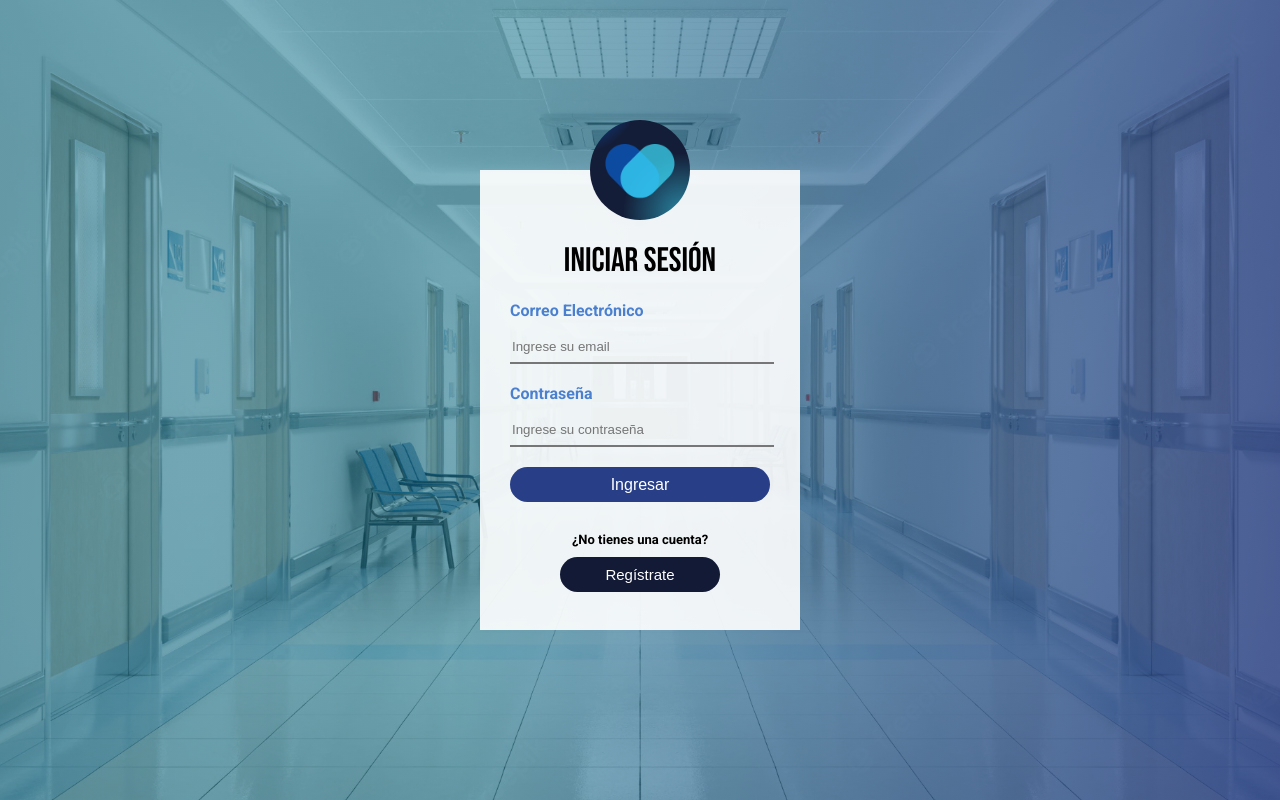
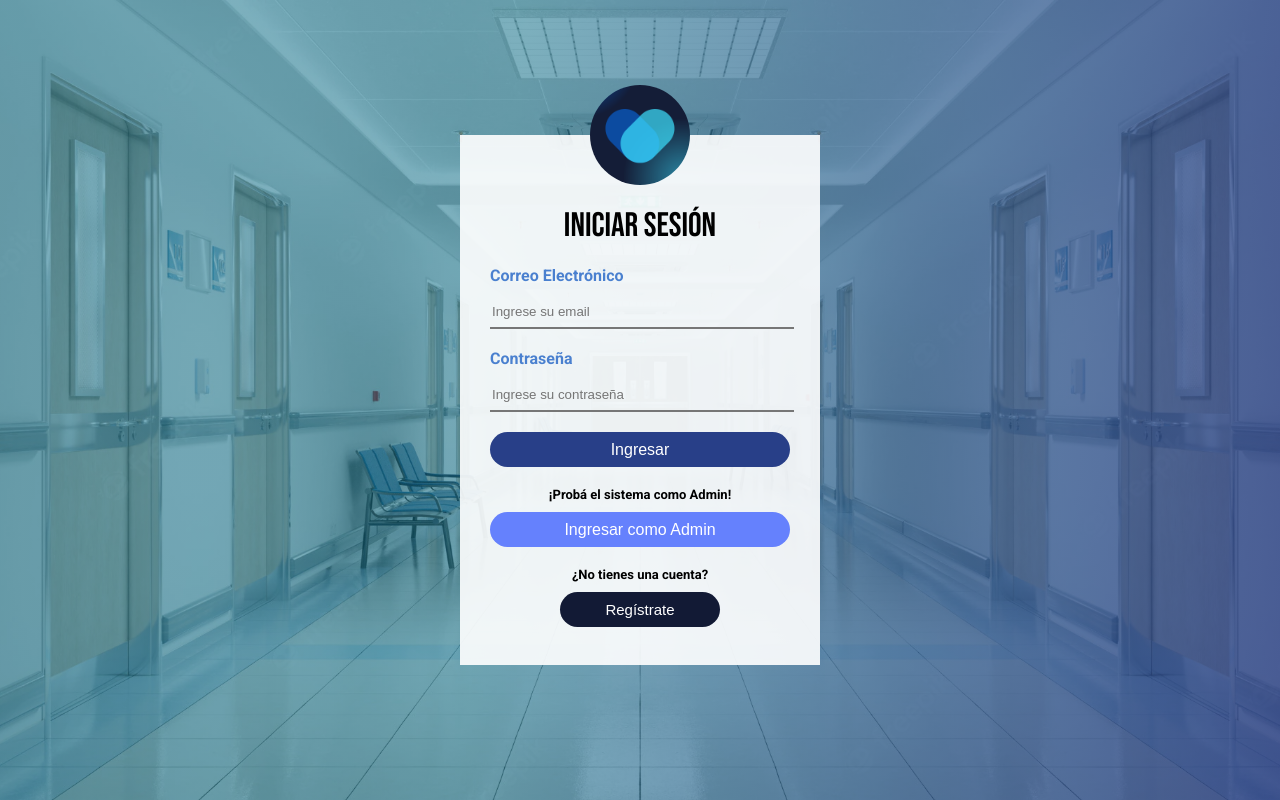
Before and after one commit to AnahiPeralta/Clinica-N-olimpiadas-de-programacion-2022-INET, a PHP site: page / in a window 1280 px wide. Run offline with PHP 8.4, Linux system fonts and the light colour scheme; some web fonts are replaced.

Commit message:
Añadi autovalidación para acceder al admin

```diff
--- a/css/style-login.css
+++ b/css/style-login.css
@@ -21,8 +21,8 @@ body:before{
 }
 
 .login-box {
-    width: 320px;
-    height: 460px;
+    width: 360px;
+    height: 530px;
     background: rgba(255, 255, 255, 0.90);
     color: #fff;
     top: 50%;
@@ -85,6 +85,17 @@ input.material-login-control {
     border-radius: 20px;
 }
 
+.btn-login2{
+  border: none;
+  outline: none;
+  height: 35px;
+  background: #6581fd;
+  color: #fff;
+  font-size: 16px;
+  width:100%;
+  border-radius: 20px;
+}
+
 .btn-login3{
     border: none;
     outline: none;
@@ -108,12 +119,30 @@ input.material-login-control {
   transform: translateY(-3px);
 }
 
+.btn-login2:hover {
+  box-shadow: 0 12px 16px rgba(0, 0, 0, 0.2);
+  transition: all 0.25s;
+  transform: translateY(-3px);
+}
+
 
 h6{
     color: rgb(0, 0, 0);
     font-family: 'Roboto', sans-serif;
     font-weight: 550;
     font-size: 13px;
-    margin-top: 30px;
+    margin-top: 20px;
     margin-bottom: 10px;
 }
+
+
+.account p,
+.account span {
+  color: #000000;
+}
+
+.account p.title {
+  font-family: 'Roboto', sans-serif;
+  font-size: 14px;
+  font-style: italic;
+}
--- a/index.html
+++ b/index.html
@@ -1,9 +1,7 @@
 <!DOCTYPE html>
 <html lang="es">
-
 <head>
     <title>Inicio de sesión</title>
-
     <meta charset="UTF-8">
     <meta name="viewport" content="width=device-width, initial-scale=1">
     <link rel="stylesheet" href="css/style-login.css">
@@ -11,34 +9,40 @@
     <link rel="preconnect" href="https://fonts.gstatic.com" crossorigin>
     <link href="https://fonts.googleapis.com/css2?family=Abhaya+Libre:wght@400;600;800&family=Bebas+Neue&family=Montserrat:ital,wght@0,600;0,800;0,900;1,500;1,800&family=Open+Sans:ital,wght@0,300;0,500;0,800;1,500;1,600&family=Prata&family=Roboto:ital,wght@0,300;0,400;0,500;0,700;0,900;1,400&family=Sorts+Mill+Goudy&display=swap" rel="stylesheet">
 </head>
-
 <body>
-
         <div class="form-container">
             <div class="login-box">
                 <img src="img/logo.png" class="avatar" alt="Avatar Image">
                 <h1>Iniciar sesión</h1>
-
-                <form action="validar.php" method="POST">
+                <form id="loginForm" action="validar.php" method="POST">
                     <label><i class=""></i>Correo Electrónico</label>
-                <input type="text" class="material-login-control" name="mail" required="" maxlength="70" placeholder="Ingrese su email">
-
-
+                    <input id="mail" type="text" class="material-login-control" name="mail" required="" maxlength="70" placeholder="Ingrese su email">
                     <label><i class=""></i>Contraseña </label>
-                <input type="password" class="material-login-control" name="pass" required="" maxlength="70" placeholder="Ingrese su contraseña">
-
-                <center><button class="btn-login" type="submit">Ingresar<i class=""></i></button>
+                    <input id="pass" type="password" class="material-login-control" name="pass" required="" maxlength="70" placeholder="Ingrese su contraseña">
+                    <center>
+                        <button class="btn-login" type="submit">Ingresar<i class=""></i></button>
                     </center>
                 </form>
-
+                <center>
+                    <h6>¡Probá el sistema como Admin!</h6>
+                    <button class="btn-login2" type="button" onclick="loginAsAdmin();"><i class=""></i> Ingresar como Admin</button>
+                </center>
                 <center>
                     <h6>¿No tienes una cuenta?</h6>
                     <a href="registro2.php">
                         <button class="btn-login3" type="submit"><i class=""></i> Regístrate</button>
-            </a></center>
+                    </a>
+                </center>
             </div>
         </div>
-
+        <script>
+            function loginAsAdmin() {
+                // Establecer los valores de correo y contraseña
+                document.getElementById('mail').value = 'ani@gmail.com';
+                document.getElementById('pass').value = 'ani02';
+                // Enviar el formulario de inicio de sesión
+                document.getElementById('loginForm').submit();
+            }
+        </script>
 </body>
-
 </html>
```
Lines whose indentation alone changed are shown as unchanged.
